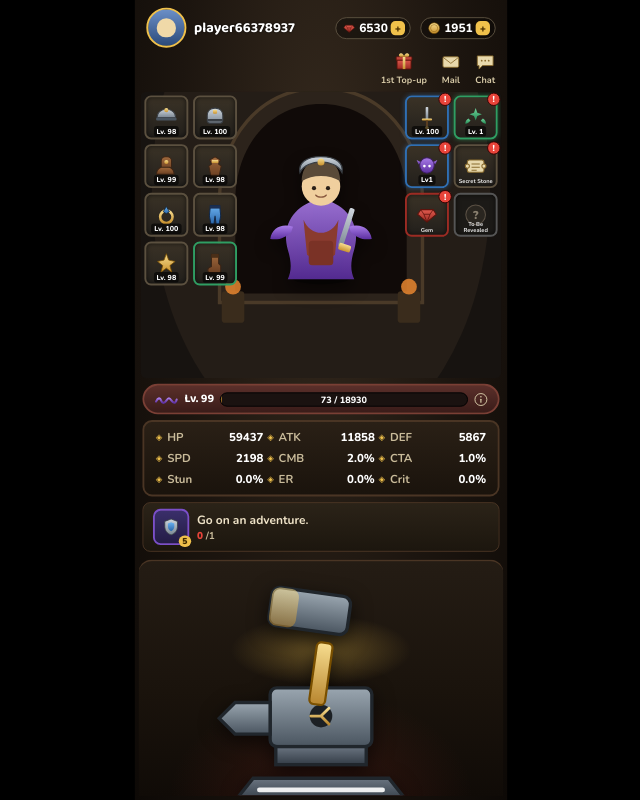
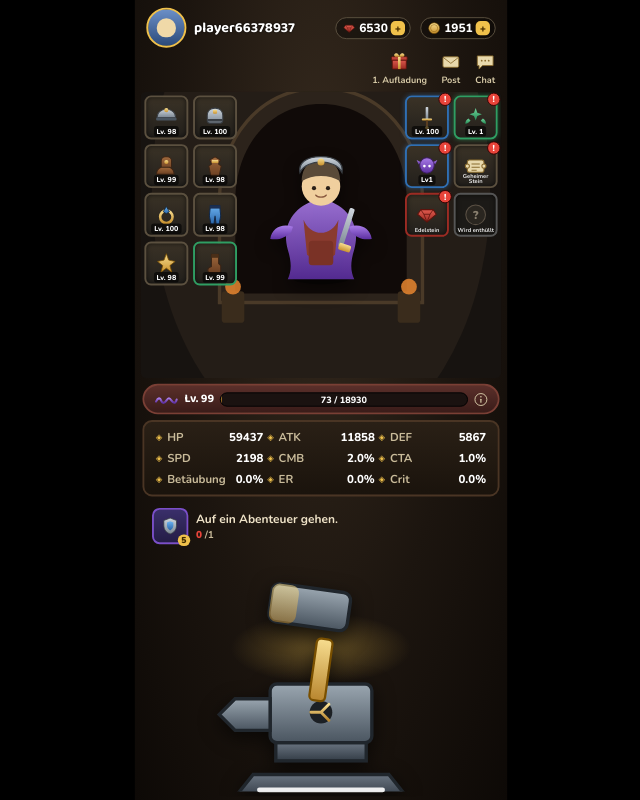
Before and after one commit to cy72whfbrt-dotcom/Game-, a PHP site: page / in a window 1280 px wide. Shown: the whole page, without its empty margins (319-959 px from the left). Run offline with PHP 8.4, Linux system fonts and the light colour scheme.

Commit message:
Remove brown background panels, translate UI text to German
Anvil scene and adventure banner no longer sit in their own brown
boxes - they're directly on the main background so the anvil/hammer
stays visually in the foreground. Translated player-facing labels
(1. Aufladung, Post, Geheimer Stein, Edelstein, Wird enthüllt,
Betäubung, Auf ein Abenteuer gehen.) to German.

Co-Authored-By: Claude Sonnet 5 <noreply@anthropic.com>
Claude-Session: https://claude.ai/code/session_01PmjxWnFA4ADyn5eS7WWuRu

```diff
--- a/index.html
+++ b/index.html
@@ -40,11 +40,11 @@
       <div class="top-bar-labels">
         <div class="mini-btn">
           <svg class="mini-icon"><use href="icons.svg#gift"/></svg>
-          <span class="mini-label">1st Top-up</span>
+          <span class="mini-label">1. Aufladung</span>
         </div>
         <div class="mini-btn">
           <svg class="mini-icon"><use href="icons.svg#mail"/></svg>
-          <span class="mini-label">Mail</span>
+          <span class="mini-label">Post</span>
         </div>
         <div class="mini-btn">
           <svg class="mini-icon"><use href="icons.svg#chat"/></svg>
@@ -80,9 +80,9 @@
           <div class="equip-slot epic"><span class="badge">!</span><svg class="slot-icon"><use href="icons.svg#sword"/></svg><span class="slot-lvl">Lv. 100</span></div>
           <div class="equip-slot legendary"><span class="badge">!</span><svg class="slot-icon"><use href="icons.svg#wingstar"/></svg><span class="slot-lvl">Lv. 1</span></div>
           <div class="equip-slot epic"><span class="badge">!</span><svg class="slot-icon"><use href="icons.svg#dragon"/></svg><span class="slot-lvl">Lv1</span></div>
-          <div class="equip-slot"><span class="badge">!</span><svg class="slot-icon"><use href="icons.svg#scroll"/></svg><span class="slot-label">Secret Stone</span></div>
-          <div class="equip-slot gem"><span class="badge">!</span><svg class="slot-icon"><use href="icons.svg#gem"/></svg><span class="slot-label">Gem</span></div>
-          <div class="equip-slot unknown"><svg class="slot-icon"><use href="icons.svg#question"/></svg><span class="slot-label">To Be Revealed</span></div>
+          <div class="equip-slot"><span class="badge">!</span><svg class="slot-icon"><use href="icons.svg#scroll"/></svg><span class="slot-label">Geheimer Stein</span></div>
+          <div class="equip-slot gem"><span class="badge">!</span><svg class="slot-icon"><use href="icons.svg#gem"/></svg><span class="slot-label">Edelstein</span></div>
+          <div class="equip-slot unknown"><svg class="slot-icon"><use href="icons.svg#question"/></svg><span class="slot-label">Wird enthüllt</span></div>
         </div>
 
         <div class="character">
@@ -136,7 +136,7 @@
         <div class="stat"><span class="stat-icon">◈</span><span class="stat-name">SPD</span><span class="stat-value">2198</span></div>
         <div class="stat"><span class="stat-icon">◈</span><span class="stat-name">CMB</span><span class="stat-value">2.0%</span></div>
         <div class="stat"><span class="stat-icon">◈</span><span class="stat-name">CTA</span><span class="stat-value">1.0%</span></div>
-        <div class="stat"><span class="stat-icon">◈</span><span class="stat-name">Stun</span><span class="stat-value">0.0%</span></div>
+        <div class="stat"><span class="stat-icon">◈</span><span class="stat-name">Betäubung</span><span class="stat-value">0.0%</span></div>
         <div class="stat"><span class="stat-icon">◈</span><span class="stat-name">ER</span><span class="stat-value">0.0%</span></div>
         <div class="stat"><span class="stat-icon">◈</span><span class="stat-name">Crit</span><span class="stat-value">0.0%</span></div>
       </div>
@@ -148,7 +148,7 @@
           <span class="adv-count">5</span>
         </div>
         <div class="adv-text">
-          <span>Go on an adventure.</span>
+          <span>Auf ein Abenteuer gehen.</span>
           <span class="adv-progress"><span class="red">0</span> /1</span>
         </div>
       </div>
--- a/style.css
+++ b/style.css
@@ -227,9 +227,6 @@ body {
 /* Adventure banner */
 .adventure-banner {
   margin: 6px 8px 0;
-  background: linear-gradient(180deg, #2b2318, #1c160e);
-  border: 1px solid var(--stone-border);
-  border-radius: 8px;
   display: flex; align-items: center; gap: 8px;
   padding: 6px 10px;
   flex: 0 0 auto;
@@ -258,17 +255,8 @@ body {
 .forge-scene {
   position: relative;
   margin: 8px 4px 0;
-  background: linear-gradient(180deg, #241c14 0%, #1a130c 55%, #100b07 100%);
-  border-top: 2px solid var(--stone-border);
-  border-radius: 14px 14px 0 0;
   flex: 1;
   overflow: hidden;
-}
-
-.scene-floor {
-  position: absolute;
-  left: 8%; right: 8%; bottom: 0; top: 55%;
-  background: radial-gradient(ellipse at 50% 100%, rgba(120,40,30,0.35), transparent 70%);
 }
 
 .forge-hero {
```
